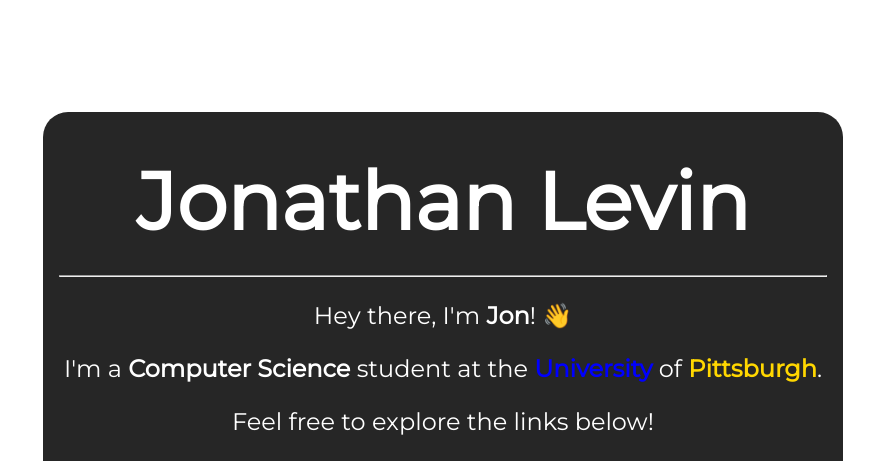
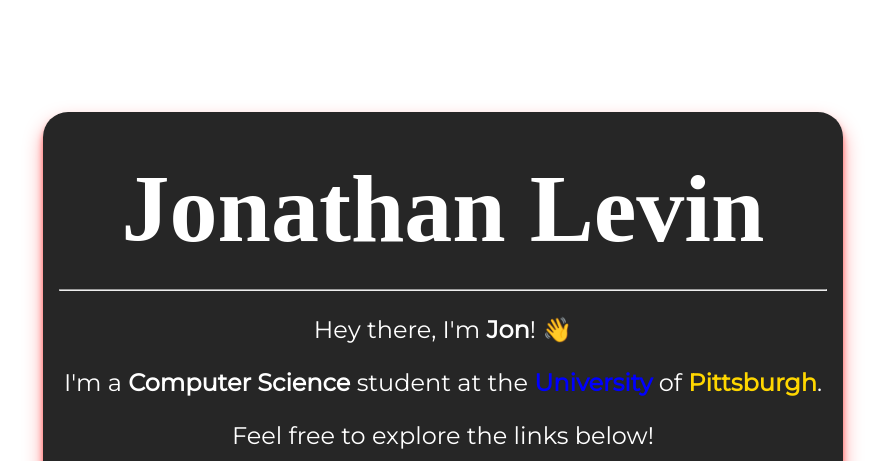
Before and after one commit to jon-lev/jon-lev.github.io, a plain HTML site: page index.html in a window 1280 px wide. Shown: the top 461 px of the page, without its empty margins (197-1082 px from the left). Drawn offline with Linux system fonts and the light colour scheme.

Commit message:
minor tweaks

```diff
--- a/index.html
+++ b/index.html
@@ -22,14 +22,16 @@
     height: 600px;
     font-weight: 500;
     border-radius: 25px;
+    box-shadow: 0 10px 20px rgba(255,0,0,0.39), 0 6px 6px rgba(255,0,0,0.53);
   }
   .blurb{
     padding: 1rem;
     text-align: center;
   }
   .name{
+    font-family: 'Times New Roman', sans-serif;
     color:rgb(255,255,255);
-    font-size: 5rem;
+    font-size: 6rem;
     text-align: center;
   }
   .links{
```
